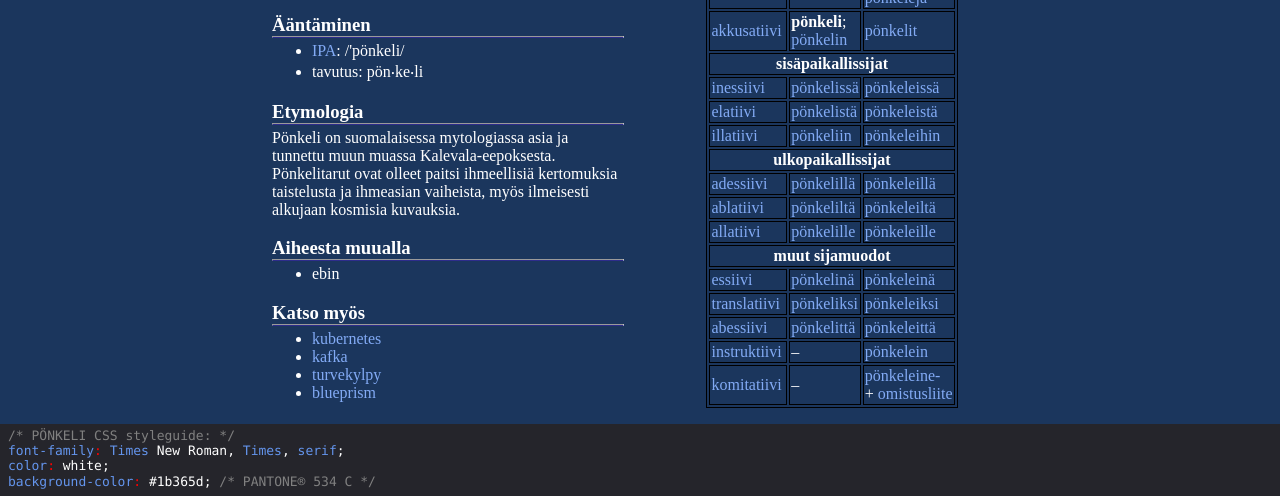
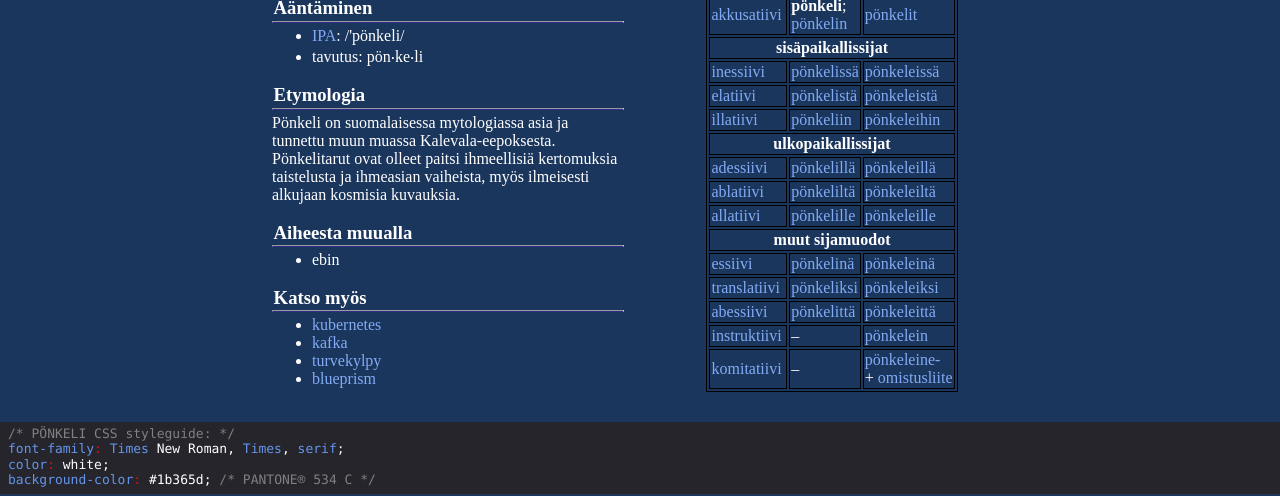
Before and after one commit to asserjunnila/xn--pnkeli-wxa-website, a plain HTML site: page index.html in a window 1280 px wide. Shown: the part 306-802 px from the top of the page. Drawn offline with Linux system fonts and the light colour scheme.

Commit message:
more styling tuning

```diff
--- a/index.html
+++ b/index.html
@@ -93,6 +93,8 @@
 
     h3 {
       margin-bottom: -.5rem;
+      margin-top: 0;
+      padding: .1rem .1rem .1rem .1rem;
     }
 
     a {
```
